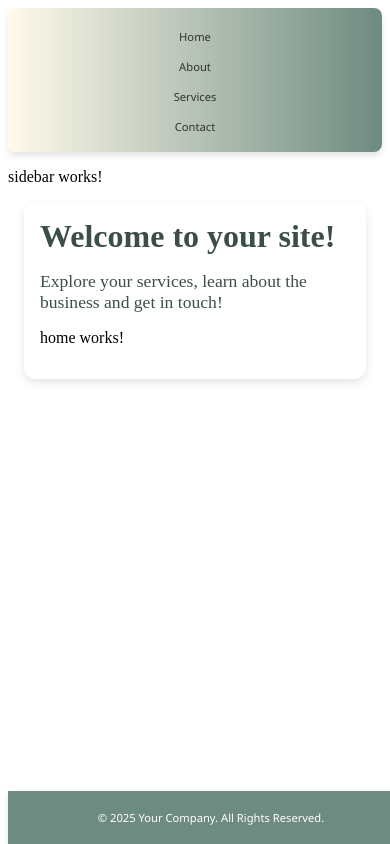
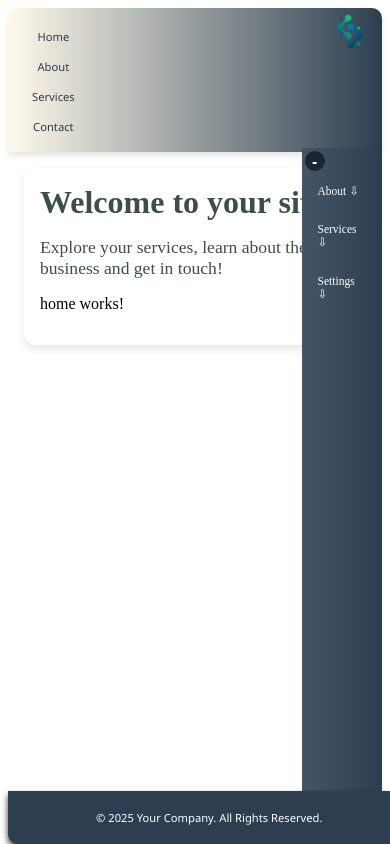
Before and after one commit to MaritaThuriAnna/responsive-site-angular, an Angular app: page / in a window 390 px wide. Built offline with nearby package versions, Linux system fonts and the light colour scheme.

Commit message:
sidebar and styling

```diff
--- a/public/menu-config.json
+++ b/public/menu-config.json
@@ -32,5 +32,34 @@
     "footer": {
         "enabled": true,
         "sticky": true
+    },
+    "sidebar": {
+        "enabled": true,
+        "items": [
+            {
+                "label": "About",
+                "enabled": true,
+                "subMenu": [
+                    {"label": "Our Story", "path": "/our-story", "enabled": true},
+                    {"label": "Meet the Team", "path": "/team", "enabled": true}
+                ]
+            },
+            {
+                "label": "Services",
+                "enabled": true,
+                "subMenu": [
+                    {"label": "Consulting", "path": "/consulting", "enabled": true},
+                    {"label": "Development", "path": "/development", "enabled": true}
+                ]
+            },
+            {
+                "label": "Settings",
+                "enabled": true,
+                "subMenu": [
+                    {"label": "Profile", "path": "/profile", "enabled": true},
+                    {"label": "Page Settings", "path": "/settings", "enabled": true}
+                ]
+            }
+        ]
     }
 }
--- a/src/app/app.component.html
+++ b/src/app/app.component.html
@@ -1,5 +1,6 @@
 <app-header></app-header>
 <app-sidebar></app-sidebar>
+
 <main>
   <section class="landing-content">
     <h1>Welcome to your site!</h1>
--- a/src/app/components/footer/footer.component.css
+++ b/src/app/components/footer/footer.component.css
@@ -1,16 +1,21 @@
 footer{
     font-family: 'Segoe UI', Tahoma, Geneva, Verdana, sans-serif;
-    background:  #6e8b81;
+    background:  #2c3e50;
     color: #ffff;
     text-align: center;
-    padding: 1rem;
-    box-shadow: 0 4px 6px rgba(0,0,0,0.1);
+    /* padding: 1rem; */
+    box-shadow: 0 4px 6px rgba(0,0,0,0.8);
+    border-bottom-left-radius: 10px;
+    border-bottom-right-radius: 10px;
+    margin-left: 0.5;
 }
 
 footer.sticky{
     position: fixed;
     bottom: 0;
-    width: 100%;
+    /* left: 10; */
+    right: 5;
+    width: 99.1%;
     z-index: 10;
 }
 
--- a/src/app/components/header/header.component.css
+++ b/src/app/components/header/header.component.css
@@ -1,15 +1,22 @@
 nav {
     font-family: 'Segoe UI', Tahoma, Geneva, Verdana, sans-serif;
-    background: linear-gradient(to right, #fffaeb, #6e8b81);
+    background: linear-gradient(to right, #fffaeb, #2c3e50);
     padding: 1rem 2rem;
     box-shadow: 0 4px 6px rgba(0, 0, 0, 0.1);
-    border-radius: 8px;
+    border-top-left-radius: 10px;
+    border-top-right-radius: 10px;
 }
 
 nav.sticky {
     position: sticky;
     top: 0;
     z-index: 10;
+}
+
+.nav-container {
+    display: flex;
+    justify-content: space-between;
+    align-items: center;
 }
 
 ul {
@@ -23,7 +30,7 @@ ul {
 
 li a {
     text-decoration: none;
-    color: #333333;
+    color: #2c3e50;
     font-size: 1.2rem;
     font-weight: 500;
     padding: 0.5rem 1rem;
@@ -32,10 +39,15 @@ li a {
 }
 
 li a:hover {
-    background: #9069b2;
+    background: #2c3e50;
     color: #ffffff;
     box-shadow: 0 2px 8px rgba(79, 70, 229, 0.3);
     transform: scale(1.05);
+}
+
+.logo img {
+    height: 25px;
+    width: auto;
 }
 
 /* li.sticky a:hover {
@@ -49,6 +61,7 @@ li a:hover {
     }
 
     ul {
+
         flex-direction: column;
         gap: 0.5rem;
     }
@@ -57,4 +70,14 @@ li a:hover {
         font-size: 0.7rem;
         padding: 0.5rem;
     }
+
+    .logo {
+        position: absolute;
+        right: 20px;
+        top: 10px;
+    }
+
+    .logo img {
+        height: 40px;
+    }
 }
--- a/src/app/components/header/header.component.html
+++ b/src/app/components/header/header.component.html
@@ -1,7 +1,10 @@
-<nav>
+<nav class="nav-container">
     <ul>
       <li  [class.sticky]="item.sticky" *ngFor="let item of menu">
         <a [routerLink]="item.path">{{ item.label }}</a>
       </li>
     </ul>
+    <div class="logo">
+      <img src="logo.png" alt="Logo">
+    </div>
   </nav>
--- a/src/app/components/sidebar/sidebar.component.css
+++ b/src/app/components/sidebar/sidebar.component.css
@@ -0,0 +1,140 @@
+.sidebar {
+    /* background: #2c3e50; */
+    background: linear-gradient(to right, #445565, #2c3e50);
+    color: white;
+    transition: width 0.3s ease-in-out, transform 0.3s ease;
+    overflow: hidden;
+    padding: 1rem;
+    box-sizing: border-box;
+    margin-right: 0.5rem;
+    display: flex;
+    flex-direction: column;
+    border-bottom-right-radius: 10px;
+    position: fixed;
+    top: 65px;
+    right: 0;
+    height: calc(100vh - 68px);
+    width: 200px;
+    transform: translateX(0);
+}
+
+
+.sidebar.collapsed {
+    width: 80px;
+    margin-right: 0.5rem;
+    overflow: hidden;
+}
+
+/* ca sa nu se vada cand e collapsed */
+.sidebar.collapsed .menu-item span,
+.sidebar.collapsed .menu-item a,
+.sidebar.collapsed .submenu a,
+.sidebar.collapsed .submenu li {
+    display: none;
+}
+
+.toggle-btn {
+    top: 15px;
+    right: 15px;
+    background: #192532;
+    color: white;
+    border: none;
+    border-radius: 100%;
+    width: 40px;
+    height: 40px;
+    font-size: 1.2rem;
+    font-weight: bold;
+    text-align: center;
+    line-height: 40px;
+    cursor: pointer;
+    z-index: 1100;
+    transition: background 0.3s ease;
+}
+
+.toggle-btn:hover {
+    background: #3f5c77;
+}
+
+ul {
+    list-style: none;
+    padding: 0;
+    margin: 0;
+}
+
+.menu-item {
+    display: flex;
+    justify-content: space-between;
+    align-items: center;
+    padding: 0.8rem;
+    cursor: pointer;
+    font-size: 1.1rem;
+    border-radius: 5px;
+    transition: background 0.3s ease;
+}
+
+.menu-item:hover {
+    background: #34495e;
+}
+
+.submenu {
+    padding-left: 1rem;
+    background: #34495e;
+    border-radius: 5px;
+    margin-top: 0.3rem;
+}
+
+.submenu li {
+    padding: 0.5rem;
+    transition: background 0.3s ease;
+}
+
+.submenu li:hover {
+    background: #1d2b38;
+}
+
+a {
+    text-decoration: none;
+    color: white;
+    font-size: 1rem;
+}
+
+
+@media (max-width: 768px) {
+    .sidebar {
+        align-items: left;
+        top: 148px;
+        width: 80px;
+        padding: 0.17rem;
+
+    }
+
+    .toggle-btn {
+        top: 10px;
+        right: 10px;
+        width: 20px;
+        height: 20px;
+        font-size: 1rem;
+        line-height: 20px;
+    }
+
+    .sidebar.collapsed {
+        width: 40px;
+        height: 30px;
+        margin-right: 0.5rem;
+    }
+
+    .menu-item {
+        font-size: 0.72rem;
+    }
+
+
+    .submenu {
+        padding-left: 0rem;
+    }
+
+    .submenu a {
+        font-size: 0.6rem;
+    }
+
+
+}
--- a/src/app/components/sidebar/sidebar.component.html
+++ b/src/app/components/sidebar/sidebar.component.html
@@ -1 +1,25 @@
-<p>sidebar works!</p>
+<div class="sidebar" [class.collapsed]="!isExpanded">
+  <button class="toggle-btn" (click)="toggleSidebar()">
+    {{ isExpanded ? "-" : "+" }}
+  </button>
+
+  <ul>
+    <li *ngFor="let item of sidebar">
+      <div class="menu-item" (click)="item.subMenu ? toggleDropdown(item.label) : null">
+        <a *ngIf="!item.subMenu" [href]="item.path">{{ item.label }}</a>
+        <!-- <span *ngIf="item.subMenu">{{ item.label }} &#8681;</span> -->
+         <!-- ca sa se schimbe arrow-ul -->
+        <span *ngIf="item.subMenu">
+          {{ item.label }}
+          <span [innerHTML]="dropdowns[item.label] ? '&#8679;' : '&#8681;'"></span>
+        </span>
+      </div>
+
+      <ul *ngIf="item.subMenu && item.subMenu.length > 0 && dropdowns[item.label]" class="submenu">
+        <li *ngFor="let subItem of item.subMenu">
+          <a [href]="subItem.path">{{ subItem.label }}</a>
+        </li>
+      </ul>
+    </li>
+  </ul>
+</div>
--- a/src/app/components/sidebar/sidebar.component.ts
+++ b/src/app/components/sidebar/sidebar.component.ts
@@ -1,12 +1,36 @@
-import { Component } from '@angular/core';
+import { CommonModule, NgFor, NgIf } from '@angular/common';
+import { Component, inject, OnInit } from '@angular/core';
+import { ConfigService } from '../../config.service';
 
 @Component({
   selector: 'app-sidebar',
   standalone: true,
-  imports: [],
+  imports: [CommonModule, NgFor, NgIf],
   templateUrl: './sidebar.component.html',
   styleUrl: './sidebar.component.css'
 })
-export class SidebarComponent {
+export class SidebarComponent implements OnInit {
+  sidebar: any[] = [];
+  isExpanded = true;
+  dropdowns: { [key: string]: boolean } = {};
 
+  private configService = inject(ConfigService);
+
+  async ngOnInit() {
+    try {
+      await this.configService.loadConfig(); // ✅ Load config first
+      this.sidebar = this.configService.getSidebar(); // ✅ Now get the sidebar data
+      console.log("Sidebar Data Loaded:", this.sidebar);
+    } catch (error) {
+      console.error('Error loading sidebar configuration:', error);
+    }
+  }
+
+  toggleSidebar() {
+    this.isExpanded = !this.isExpanded;
+  }
+
+  toggleDropdown(label: string) {
+    this.dropdowns[label] = !this.dropdowns[label];
+  }
 }
--- a/src/app/config.service.ts
+++ b/src/app/config.service.ts
@@ -9,12 +9,12 @@ export class ConfigService {
     private URL = 'menu-config.json';
 
     async loadConfig(): Promise<any> {
-        console.log("1")
+        // console.log("1")
         try {
-            console.log("2")
+            // console.log("2")
             const resp = await fetch(this.URL);
-            console.log("My response: ", resp);
-            return await resp.json();
+            this.config = await resp.json();
+            return this.config;
         }
         catch (error) {
             console.error('Failed to load configuration:', error);
@@ -23,7 +23,21 @@ export class ConfigService {
     }
 
     getMenu() {
-        console.log("3")
+        // console.log("3")
         return this.config?.menu?.filter((item: any) => item.enabled) || [];
-      }
+    }
+
+    getSidebar() {
+        if (!this.config || !this.config.sidebar || !this.config.sidebar.enabled) {
+            return [];
+        }
+
+        return this.config.sidebar.items
+            .filter((item: any) => item.enabled)
+            .map((item: any) => ({
+                ...item,
+                subMenu: item.subMenu ? item.subMenu.filter((sub: any) => sub.enabled) : []
+            }));
+    }
+
 }
```
Also changed, not shown: public/logo.png (added).
